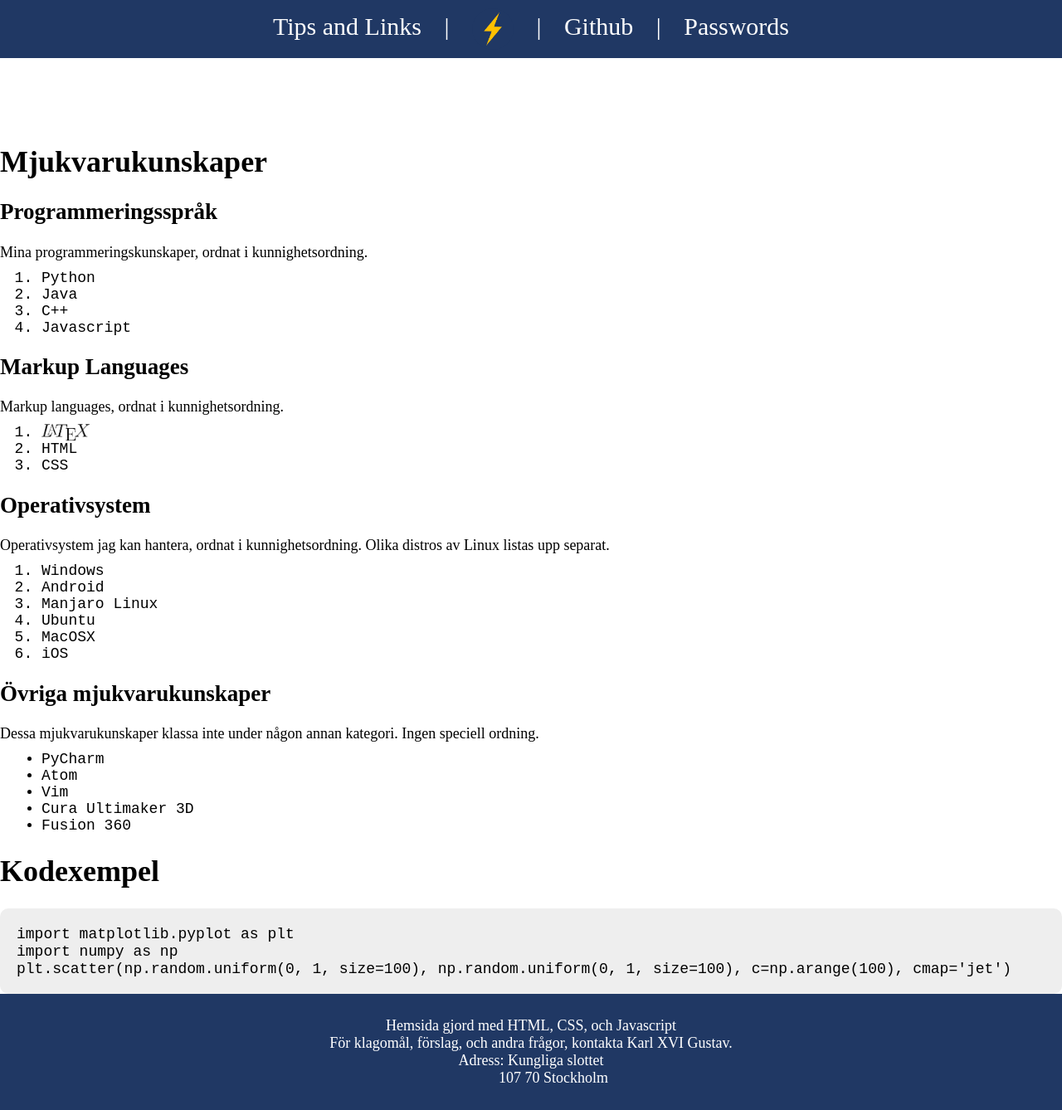
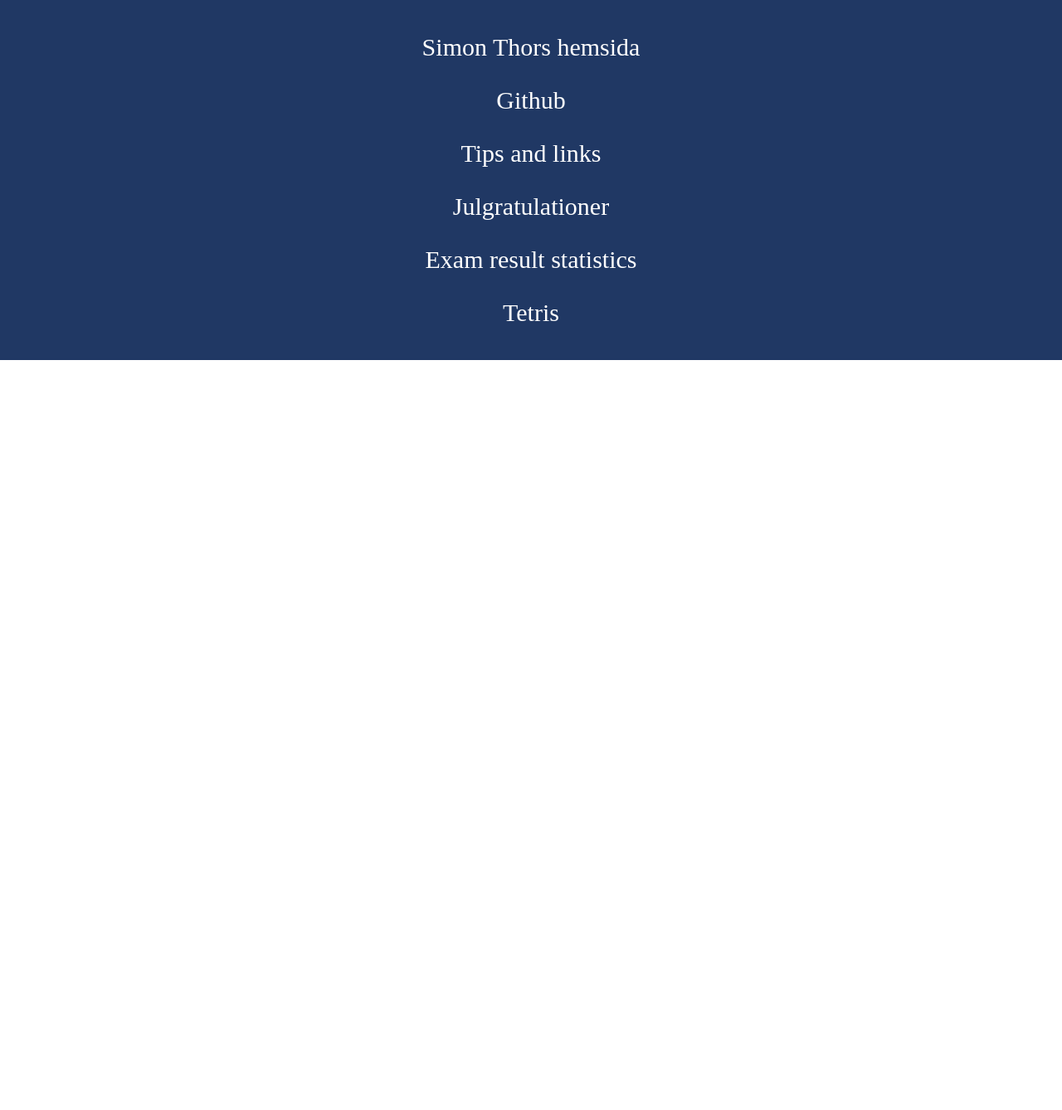
Before and after one commit to simonthor/simonthor.github.io, a Jekyll site: the page index.html, which Jekyll copies as it is, in a window 1280 px wide and 1338 px high. Shown: the whole window at 83% size. Built offline with Jekyll 4.4.1, drawn with Linux system fonts in a browser that asks for light colours.

Commit message:
Made front page more clean

```diff
--- a/index.html
+++ b/index.html
@@ -7,81 +7,19 @@
     <meta charset="UTF-8"/>
     <!-- stylesheet-->
     <link rel="stylesheet" type="text/css" href="default.css"/>
-    <script type="text/javascript" src="js/learnjs.js"></script>
     <!-- favicon -->
-    <!-- <link rel="icon" href="favicon.png"> -->
+    <link rel="icon" href="favicon.png">
 </head>
 
 <!-- text -->
 <body>
     <div  id="topBar" class="menu">
-        <a href="tips">Tips and Links</a> |
-        <a href="/"><img class="icon" src="favicon.png" alt="Home"></a> |
-        <a href="https://github.com/simonthor">Github</a> |
-        <!--<a href="jstest">JS testing</a> |-->
-        <a href="passwords">Passwords</a>
+        <p>Simon Thors hemsida</p>
+        <p><a href="https://github.com/simonthor">Github</a></p>
+        <p><a href="/tips">Tips and links</a></p>
+        <p><a href="/jul">Julgratulationer</a></p>
+        <p><a href="/fsn/chart-example">Exam result statistics</a></p>
+        <p><a href="/tetris/play">Tetris</a></p>
     </div>
-
-    <div class="main">
-        <!-- titel -->
-        <h1>Mjukvarukunskaper</h1>
-            <h2>Programmeringsspråk</h2>
-                Mina programmeringskunskaper, ordnat i kunnighetsordning.
-                <ol class="software">
-                    <li>Python</li>
-                    <li>Java</li>
-                    <li>C++</li>
-                    <li>Javascript</li>
-                </ol>
-            <h2>Markup Languages</h2>
-                Markup languages, ordnat i kunnighetsordning.
-                <ol class="software">
-                    <li><img class="ratio" src="latex.png" alt="LaTeX" width="10"/></li>
-                    <li>HTML</li>
-                    <li>CSS</li>
-                </ol>
-            <h2>Operativsystem</h2>
-                Operativsystem jag kan hantera, ordnat i kunnighetsordning. Olika distros av Linux listas upp separat.
-                <ol class="software">
-                    <li>Windows</li>
-                    <li>Android</li>
-                    <li>Manjaro Linux</li>
-                    <li>Ubuntu</li>
-                    <li>MacOSX</li>
-                    <li>iOS</li>
-                </ol>
-            <h2>Övriga mjukvarukunskaper</h2>
-                Dessa mjukvarukunskaper klassa inte under någon annan kategori. Ingen speciell ordning.
-                <ul class="software">
-                    <li>PyCharm</li>
-                    <li>Atom</li>
-                    <li>Vim</li>
-                    <li>Cura Ultimaker 3D</li>
-                    <li>Fusion 360</li>
-                </ul>
-        <h1>Kodexempel</h1>
-        <!-- kod -->
-        <div class="codeblock">
-        <code class="python">
-            import matplotlib.pyplot as plt <br/>
-            import numpy as np <br/>
-            plt.scatter(np.random.uniform(0, 1, size=100), np.random.uniform(0, 1, size=100), c=np.arange(100), cmap='jet') <br/>
-        </code>
-        </div>
-    </div>
-
-    <div class="menu" id="bottomBar">
-        <p>
-            Hemsida gjord med HTML, CSS, och Javascript <br>
-            För klagomål, förslag, och andra frågor, kontakta Karl XVI Gustav. <br>
-            Adress: Kungliga slottet <br> <span style="padding-left: 3em"></span> 107 70 Stockholm
-        </p>
-    </div>
-    <!-- formatering
-    <p title="random text">
-        <i>Here </i><u>is some </u><b>formatted </b><s>text. </s><sup>Man kan skriva högt </sup><sub>eller lågt, </sub>
-        <small>litet eller </small><span style="font-size: 20px">stort.</span>
-    </p>
-    -->
 </body>
 </html>
```
